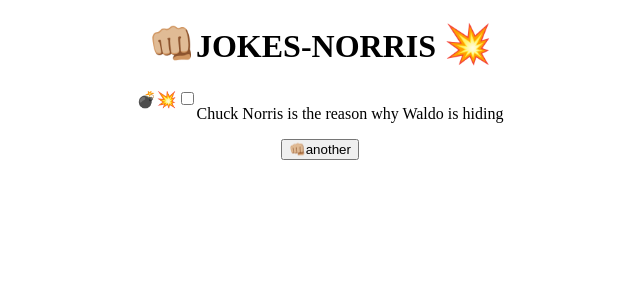
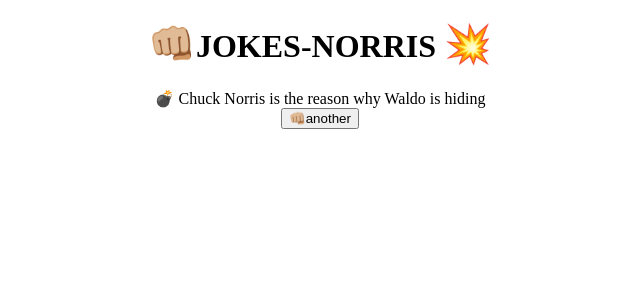
Before and after one commit to ctfrancia/cc, an Angular app in the folder jokes-norris/: page / in a window 1280 px wide. Shown: the top 300 px of the page, without its empty margins (320-960 px from the left). Built offline with nearby package versions, Linux system fonts and the light colour scheme.

Commit message:
feat: adds method to check && styles the checkbox

```diff
--- a/jokes-norris/src/app/new-joke/new-joke.component.css
+++ b/jokes-norris/src/app/new-joke/new-joke.component.css
@@ -2,3 +2,13 @@
   display: flex;
   justify-content: center;
 }
+
+.favorite-check input[type='checkbox'] + label:before {
+  content: '💣';
+}
+.favorite-check input[type='checkbox']:checked + label:before {
+  content: '💥';
+}
+.favorite-check input[type='checkbox'] {
+  display: none;
+}
--- a/jokes-norris/src/app/new-joke/new-joke.component.html
+++ b/jokes-norris/src/app/new-joke/new-joke.component.html
@@ -1,10 +1,12 @@
 <div class="joke-container">
-  <label id="favorite">
-    <span class="star">💣💥</span>
-    <input type="checkbox" id="favorite" />
-  </label>
-  <p>
-    {{ joke.joke }}
-  </p>
+  <div class="favorite-check">
+    <input
+      type="checkbox"
+      name="favorite-check"
+      id="favorite"
+      (input)="toggleFavoriteJoke()"
+    />
+    <label for="favorite"> {{ joke.joke }} </label>
+  </div>
 </div>
 <button>👊🏼another</button>
--- a/jokes-norris/src/app/new-joke/new-joke.component.ts
+++ b/jokes-norris/src/app/new-joke/new-joke.component.ts
@@ -15,4 +15,8 @@
   constructor() {}
 
   ngOnInit() {}
+
+  toggleFavoriteJoke() {
+    console.log('chuck');
+  }
 }
```
